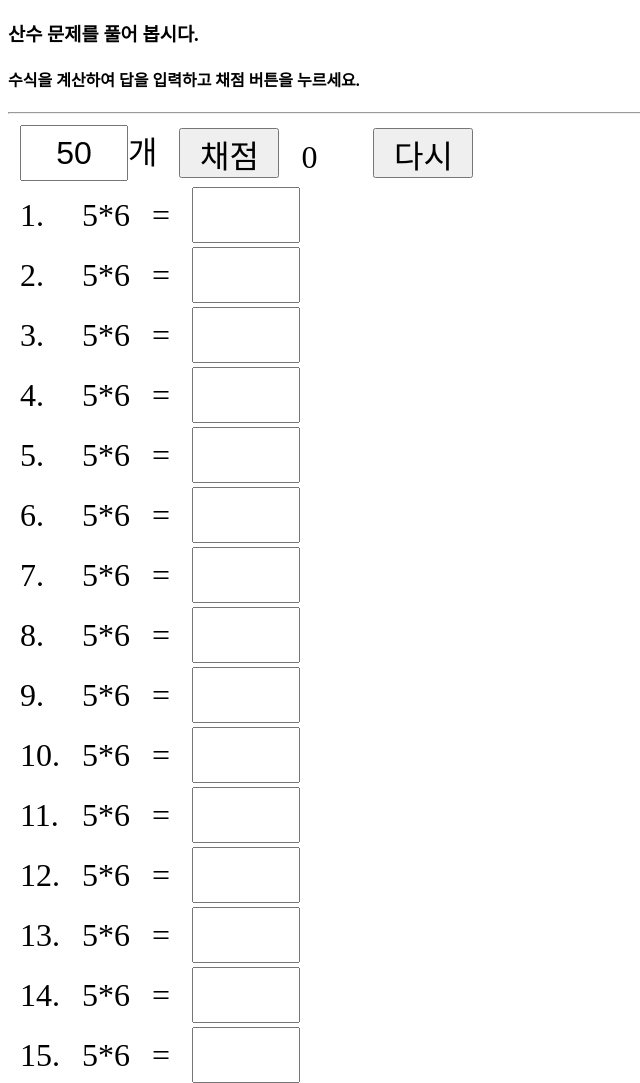
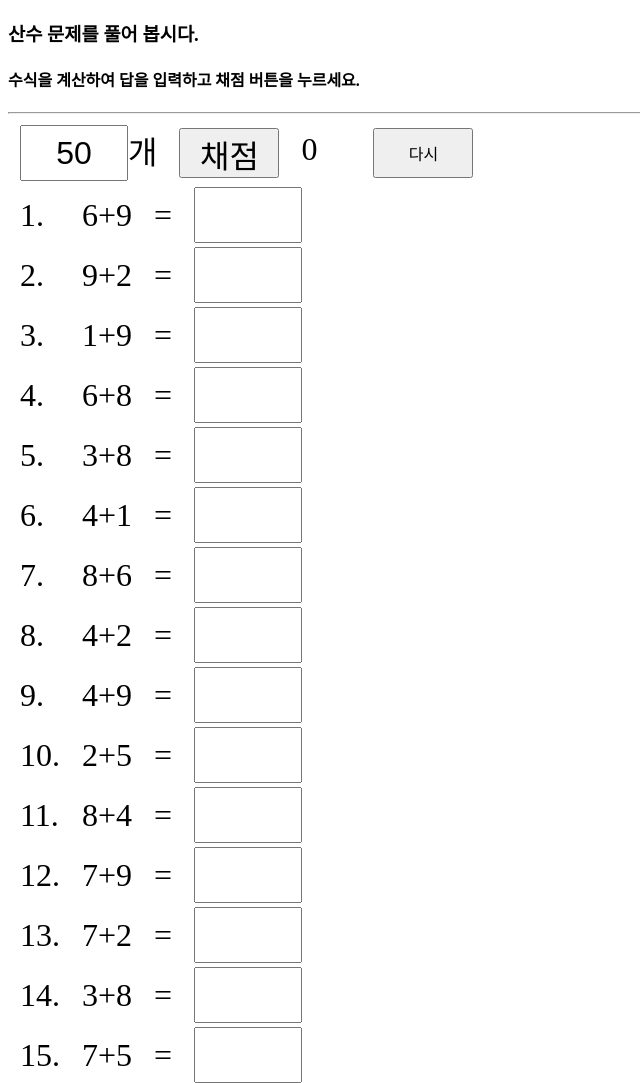
Before and after one commit to bear2u/calc, a plain HTML site: page index.html in a window 1280 px wide. Shown: the top 1083 px of the page, without its empty margins (0-640 px from the left). Drawn offline with nearby package versions, Linux system fonts and the light colour scheme.

Commit message:
Update index.html

```diff
--- a/index.html
+++ b/index.html
@@ -23,7 +23,7 @@
     {
       height: 50px;
       width: 100px;
-      font-size: xx-large;
+      font-size: medium;
     }
 </style>
 <script
@@ -109,6 +109,7 @@
         </tr>`
         )
       }
+      makeExp();
     });
 
 </script>
```
